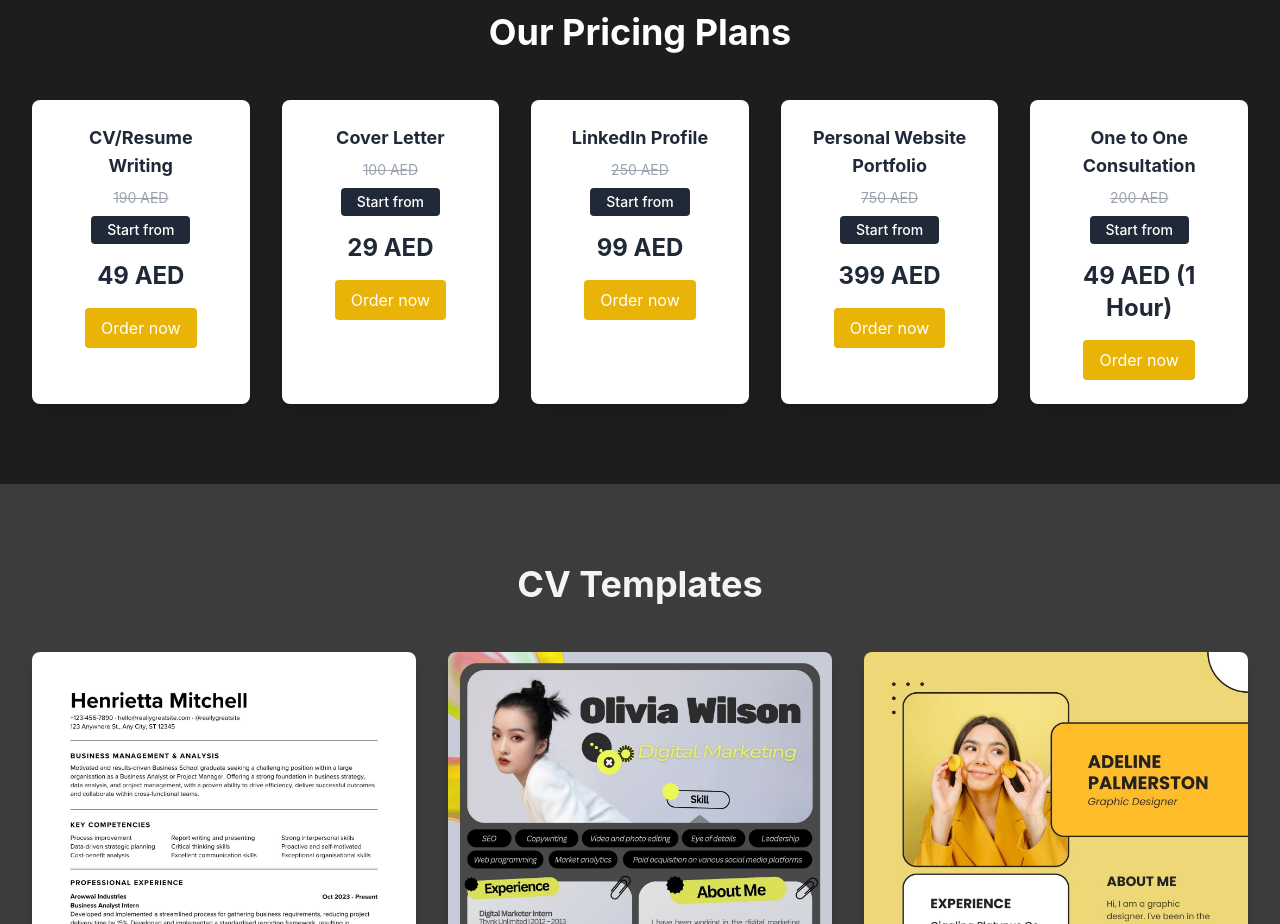
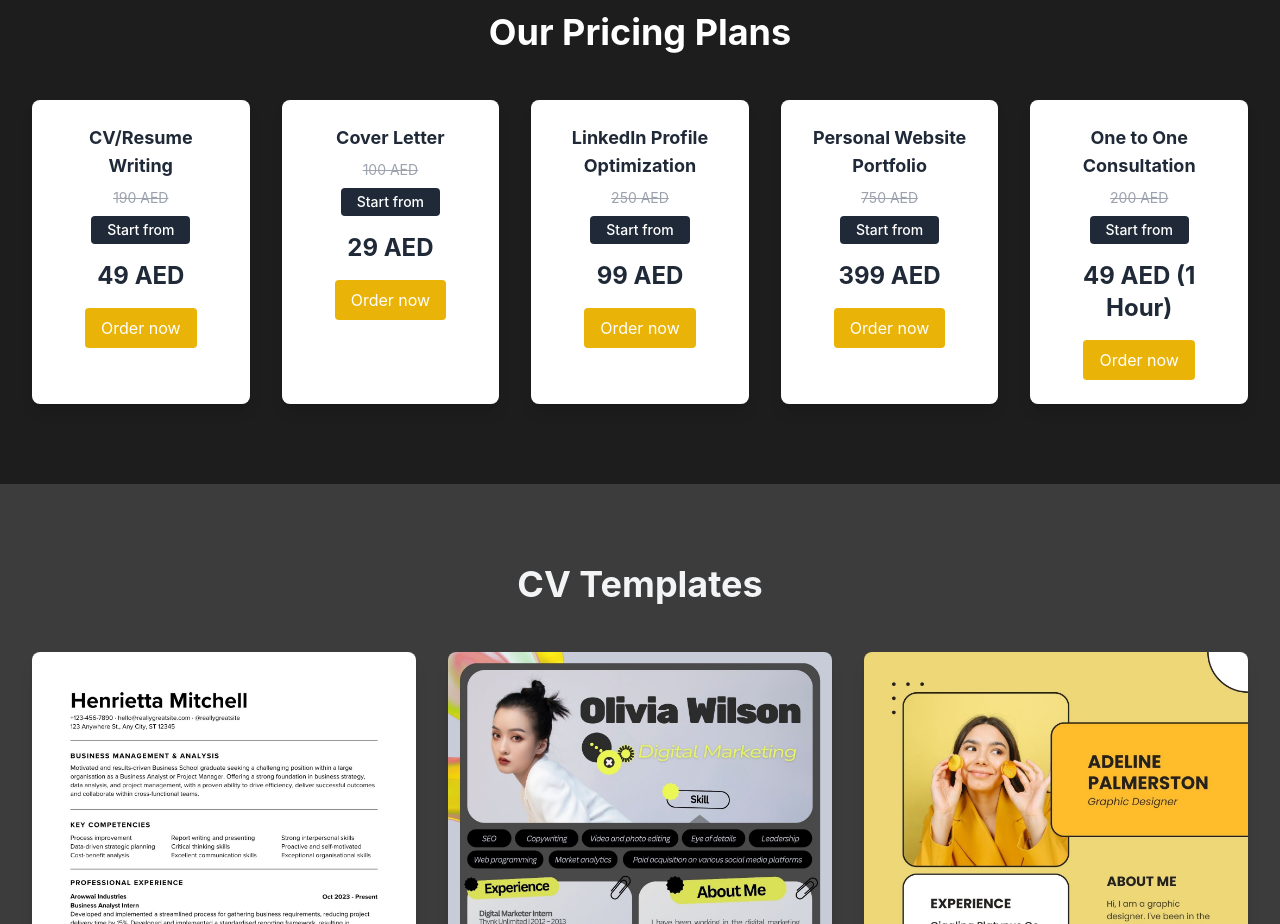
Before and after one commit to akibkhone/CareerCraftPro, a React (Vite) app: page / in a window 1280 px wide. Shown: the part 1820-2744 px from the top of the page. Built offline with nearby package versions, Linux system fonts and the light colour scheme.

Commit message:
Update App.jsx

```diff
--- a/src/App.jsx
+++ b/src/App.jsx
@@ -238,7 +238,7 @@ const sendEmail = (e) => {
           message: 'Hi, I am interested to go for Cover Letter services.',
         },
         {
-          title: 'LinkedIn Profile',
+          title: 'LinkedIn Profile Optimization',
           originalPrice: '250 AED',
           discountedPrice: '99 AED',
           description: 'Start from',
```
